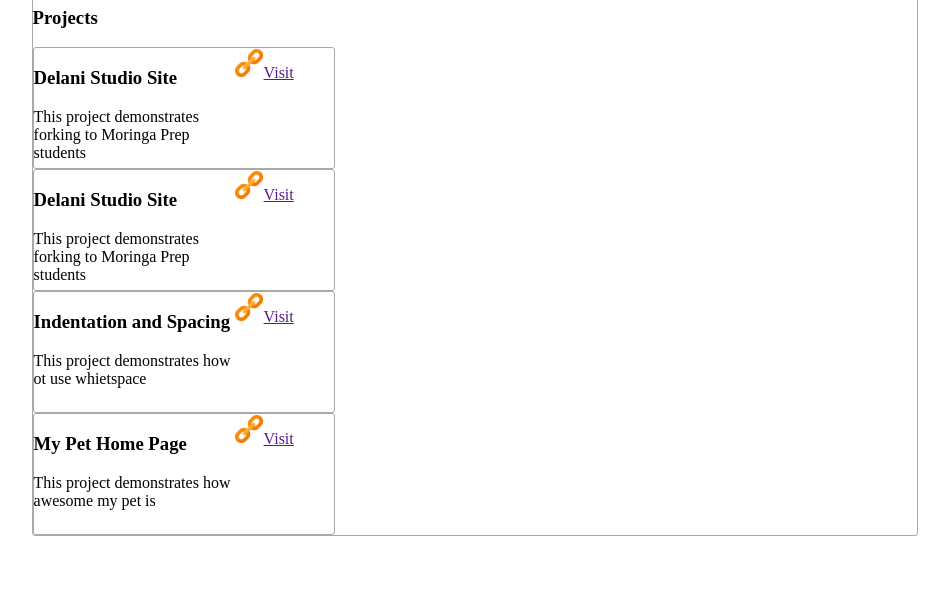
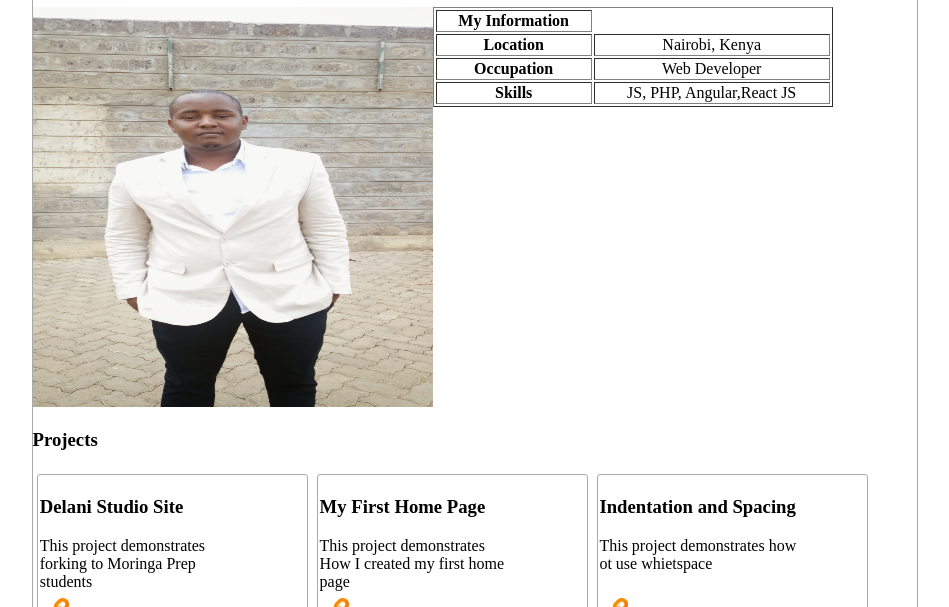
Before and after one commit to imukunya/portfolio-page, a plain HTML site: page index.html in a window 1280 px wide. Shown: the part 500-1107 px from the top of the page, without its empty margins (165-1114 px from the left). Before the commit the page ends 1044 px from the top, so only its background shows below. Drawn offline with Linux system fonts and the light colour scheme.

Commit message:
added the read me section

```diff
--- a/css/styles.css
+++ b/css/styles.css
@@ -45,15 +45,14 @@ ul > li > a{
 ul > li > a:hover{
 	text-decoration: underline;
 }
-.about-me{
-	text-align:center;
-}
 .projects{
-	text-align: left;
+	display: inline-block;
 }
 .project{
-
-	width:300px;
+	width:30%;
+	float: left;
+	margin:.5%;
+	padding:.2%;
 }
 .left{
 	width:200px;
@@ -66,3 +65,32 @@ ul > li > a:hover{
 	height:120px;
 	float:left;
 }
+
+/*about me section*/
+.about-me{
+
+}
+
+.cv-card{
+	display: inline-block;
+	text-align: center;
+}
+.profile-image{
+	height:400px;
+	 float: left;
+ 	width:400px;
+
+}
+.info-pane{
+	height:400px;
+	width:400px;
+	float: left;
+}
+.img-profile-image{
+	width:400px;
+	height:400px;
+}
+table{
+	width: 100%;
+	float: right !important;
+}
--- a/index.html
+++ b/index.html
@@ -16,6 +16,35 @@
 		</div>
 		<div class="row about-me">
 			<h1 class="name">Ian Mukunya</h1>
+			<div class="cv-card">
+				<div class="profile-image">
+					<img src="images/profile.JPG" width="400" height="400" alt="a good one of me">
+				</div>
+				<div class="info-pane">
+					<table border="1">
+						<thead>
+							<tr>
+								<td><b>My Information</b></td>
+							</tr>
+
+						</thead>
+						<tbody>
+							<tr>
+								<td><b>Location</b></td>
+								<td>Nairobi, Kenya</td>
+							</tr>
+							<tr>
+								<td><b>Occupation</b></td>
+								<td>Web Developer</td>
+							</tr>
+							<tr>
+								<td><b>Skills</b></td>
+								<td>JS, PHP, Angular,React JS</td>
+							</tr>
+						</tbody>
+					</table>
+				</div>
+			</div>
 		</div>
 		<div class="row projects">
 			<h3>Projects</h3>
@@ -33,11 +62,11 @@
 
 			<div class="project bordered clear">
 				<div class="left description">
-					<h3>Delani Studio Site</h3>
-					<p>This project demonstrates forking to Moringa Prep students</p>
+					<h3>My First Home Page</h3>
+					<p>This project demonstrates How I created my first home page</p>
 				</div>
 				<div class="right visit-link">
-					<a href=""><img src="images/icons/link.png" alt="visit" width="30" height="30">Visit</a>
+					<a href="https://github.com/imukunya/my-first-webpage"><img src="images/icons/link.png" alt="visit" width="30" height="30">Visit</a>
 
 				</div>
 			</div>
@@ -50,7 +79,7 @@
 					<p>This project demonstrates how ot use whietspace</p>
 				</div>
 				<div class="right visit-link">
-					<a href=""><img src="images/icons/link.png" alt="visit" width="30" height="30">Visit</a>
+					<a href="https://github.com/imukunya/indentation-and-spacing"><img src="images/icons/link.png" alt="visit" width="30" height="30">Visit</a>
 
 				</div>
 			</div>
@@ -61,7 +90,7 @@
 					<p>This project demonstrates how awesome my pet is</p>
 				</div>
 				<div class="right visit-link">
-					<a href=""><img src="images/icons/link.png" alt="visit" width="30" height="30">Visit</a>
+					<a href="https://github.com/imukunya/pet-homepage"><img src="images/icons/link.png" alt="visit" width="30" height="30">Visit</a>
 
 				</div>
 			</div>
```
Also changed, not shown: images/profile.JPG (added), 1 other file.
